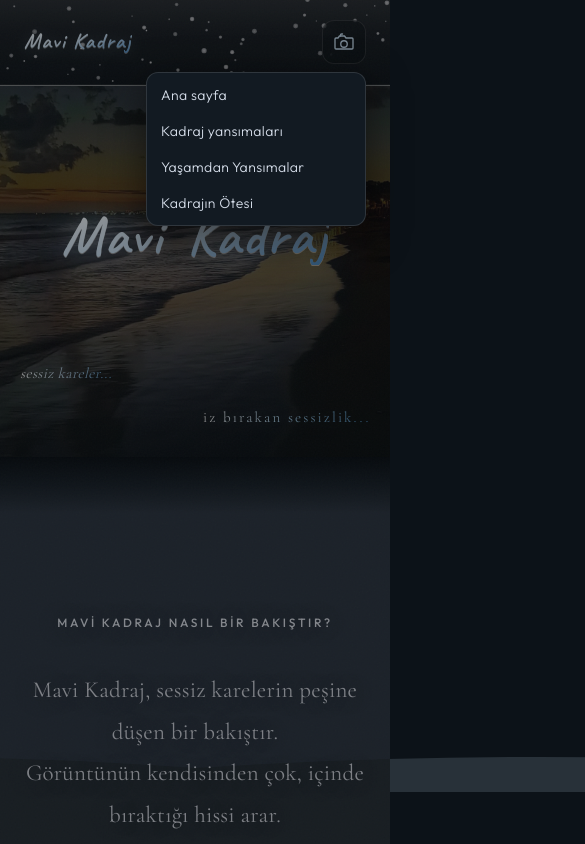
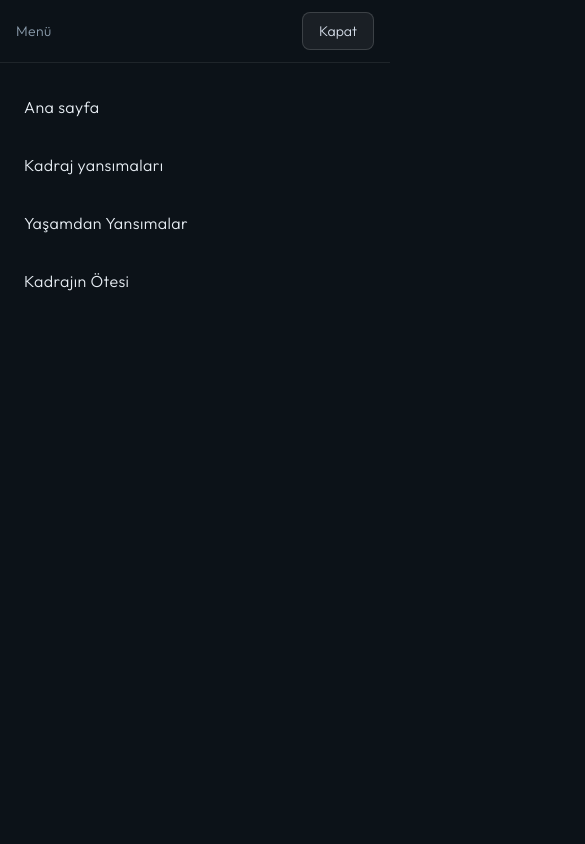
Before and after one commit to mustafa-network-tech/mavi-kadraj, a Next.js app in the folder web/: page / in a window 390 px wide. Both pictures are taken after a click on the button "Menüyü aç". Shown: the top 844 px of the page, 585 px wide, since content can reach past the window. Built offline with nearby package versions, Linux system fonts and the light colour scheme.

Commit message:
fix(mobile): tam ekran standart menü, tek tık, yatay taşma önleme
Made-with: Cursor

```diff
--- a/web/src/app/globals.css
+++ b/web/src/app/globals.css
@@ -19,6 +19,8 @@
 
 html {
   scroll-behavior: smooth;
+  /* Mobilde 100vw / taşan katmanlardan yatay kaydırma (sayfa “kayması”) azaltılır */
+  overflow-x: clip;
 }
 
 body {
--- a/web/src/components/HeaderMobileCameraMenu.tsx
+++ b/web/src/components/HeaderMobileCameraMenu.tsx
@@ -2,12 +2,9 @@
 
 import Link from "next/link";
 import { createPortal } from "react-dom";
-import { useCallback, useEffect, useLayoutEffect, useRef, useState } from "react";
+import { useCallback, useEffect, useState } from "react";
 
-const Z_BACKDROP = 50000;
-const Z_PANEL = 50100;
-/** Aynı dokunuşta hem touch hem sentetik click gelirse menü açılıp hemen kapanmasın */
-const GHOST_CLICK_MS = 450;
+const Z_LAYER = 50000;
 
 const NAV_ITEMS = [
   { href: "/", label: "Ana sayfa" },
@@ -16,53 +13,27 @@ const NAV_ITEMS = [
   { href: "/kadrajin-otesi", label: "Kadrajın Ötesi" },
 ] as const;
 
-function measurePanelPosition(
-  buttonEl: HTMLButtonElement | null
-): { top: number; right: number } | null {
-  if (!buttonEl || typeof window === "undefined") return null;
-  const r = buttonEl.getBoundingClientRect();
-  const vw = document.documentElement.clientWidth;
-  return {
-    top: r.bottom + 8,
-    right: Math.max(12, vw - r.right),
-  };
-}
-
 /**
- * Mobil: kamera ikonuna tıklayınca menü açılır (flaş / ses yok).
- * Portal body’de; iOS hayalet click koruması duruyor.
+ * Mobil: kamera ikonu = normal tam ekran menü. Flaş/ses yok.
+ * Tek `onClick` — touchEnd ile yatay kayma / çift tetiklenme riski yok.
  */
 export function HeaderMobileCameraMenu() {
   const [open, setOpen] = useState(false);
-  const [panelPos, setPanelPos] = useState<{
-    top: number;
-    right: number;
-  } | null>(null);
-  const buttonRef = useRef<HTMLButtonElement>(null);
-  const touchHandledRef = useRef(false);
-  const ghostClickTimerRef = useRef<ReturnType<typeof setTimeout> | null>(null);
+
+  const close = useCallback(() => setOpen(false), []);
+  const toggle = useCallback(() => setOpen((o) => !o), []);
 
   useEffect(() => {
+    if (!open || typeof document === "undefined") return;
+    const prevBody = document.body.style.overflow;
+    const prevHtml = document.documentElement.style.overflow;
+    document.body.style.overflow = "hidden";
+    document.documentElement.style.overflow = "hidden";
     return () => {
-      if (ghostClickTimerRef.current) clearTimeout(ghostClickTimerRef.current);
+      document.body.style.overflow = prevBody;
+      document.documentElement.style.overflow = prevHtml;
     };
-  }, []);
-
-  const reposition = useCallback(() => {
-    const pos = measurePanelPosition(buttonRef.current);
-    if (pos) setPanelPos(pos);
-  }, []);
-
-  useLayoutEffect(() => {
-    if (!open) return;
-    reposition();
-    window.addEventListener("resize", reposition);
-    window.addEventListener("scroll", reposition, true);
-    return () => {
-      window.removeEventListener("resize", reposition);
-      window.removeEventListener("scroll", reposition, true);
-    };
-  }, [open, reposition]);
+  }, [open]);
 
   useEffect(() => {
     if (!open) return;
@@ -73,77 +44,55 @@ export function HeaderMobileCameraMenu() {
     return () => window.removeEventListener("keydown", onKey);
   }, [open]);
 
-  const applyToggle = useCallback(() => {
-    if (open) {
-      setOpen(false);
-      return;
-    }
-    const pos =
-      measurePanelPosition(buttonRef.current) ?? {
-        top: 80,
-        right: 16,
-      };
-    setPanelPos(pos);
-    setOpen(true);
-  }, [open]);
-
-  const onButtonTouchEnd = (e: React.TouchEvent) => {
-    e.stopPropagation();
-    if (ghostClickTimerRef.current) clearTimeout(ghostClickTimerRef.current);
-    touchHandledRef.current = true;
-    applyToggle();
-    ghostClickTimerRef.current = setTimeout(() => {
-      touchHandledRef.current = false;
-      ghostClickTimerRef.current = null;
-    }, GHOST_CLICK_MS);
-  };
-
-  const onButtonClick = (e: React.MouseEvent) => {
-    e.stopPropagation();
-    if (touchHandledRef.current) return;
-    applyToggle();
-  };
-
   const portal =
-    open &&
-    panelPos &&
-    typeof document !== "undefined"
+    open && typeof document !== "undefined"
       ? createPortal(
-          <>
+          <div
+            id="mk-mobile-nav"
+            className="fixed inset-0 box-border flex w-full max-w-full flex-col bg-[#0c1218] md:hidden"
+            style={{
+              zIndex: Z_LAYER,
+              paddingTop: "env(safe-area-inset-top, 0px)",
+              paddingBottom: "env(safe-area-inset-bottom, 0px)",
+              overscrollBehavior: "contain",
+              touchAction: "auto",
+            }}
+            role="dialog"
+            aria-modal="true"
+            aria-label="Site menüsü"
+          >
+            <div className="flex shrink-0 items-center justify-between gap-3 border-b border-white/[0.08] px-4 py-3">
+              <span className="text-sm tracking-wide text-[var(--mk-muted)]">
+                Menü
+              </span>
               <button
                 type="button"
-              aria-label="Menüyü kapat"
-              className="fixed inset-0 bg-black/40"
-              style={{ zIndex: Z_BACKDROP }}
-              onClick={() => setOpen(false)}
-            />
+                onClick={close}
+                className="rounded-lg border border-white/[0.15] bg-white/[0.06] px-4 py-2 text-sm text-[#d4dce8] active:bg-white/[0.1]"
+              >
+                Kapat
+              </button>
+            </div>
             <nav
-              className="fixed w-[min(220px,calc(100vw-1.5rem))] rounded-xl border border-white/[0.12] bg-[#121a22] py-1 shadow-[0_12px_40px_rgba(0,0,0,0.55)]"
-              style={{
-                zIndex: Z_PANEL,
-                top: panelPos.top,
-                right: panelPos.right,
-                maxHeight: "min(70vh, 320px)",
-                overflowY: "auto",
-                WebkitOverflowScrolling: "touch",
-              }}
-              role="menu"
+              className="min-h-0 flex-1 overflow-y-auto overflow-x-hidden px-2 py-4"
               aria-label="Gezinme"
-              onClick={(e) => e.stopPropagation()}
+              style={{ WebkitOverflowScrolling: "touch", overscrollBehavior: "contain" }}
             >
+              <ul className="flex flex-col gap-0.5">
                 {NAV_ITEMS.map((item) => (
+                  <li key={item.href}>
                     <Link
-                  key={item.href}
                       href={item.href}
-                  role="menuitem"
-                  onClick={() => setOpen(false)}
-                  className="block px-3.5 py-2 text-left text-sm tracking-wide text-[#d4dce8] active:bg-white/[0.06]"
+                      onClick={close}
+                      className="block rounded-lg px-4 py-4 text-base tracking-wide text-[#e8eef4] active:bg-white/[0.08]"
                     >
                       {item.label}
                     </Link>
+                  </li>
                 ))}
+              </ul>
             </nav>
-          </>,
+          </div>,
           document.body
         )
       : null;
@@ -151,17 +100,15 @@ export function HeaderMobileCameraMenu() {
   return (
     <>
       {portal}
-
       <div className="relative z-[80] md:hidden">
         <button
-          ref={buttonRef}
           type="button"
-          onTouchEnd={onButtonTouchEnd}
-          onClick={onButtonClick}
+          onClick={toggle}
           aria-expanded={open}
           aria-haspopup="true"
-          aria-label={open ? "Menüyü kapat" : "Menüyü aç — kamera"}
-          className="flex h-11 w-11 shrink-0 cursor-pointer touch-manipulation select-none items-center justify-center rounded-xl border border-white/[0.12] bg-[#0c1218]/40 text-[#c8dff2] backdrop-blur-sm active:scale-[0.97]"
+          aria-controls={open ? "mk-mobile-nav" : undefined}
+          aria-label={open ? "Menüyü kapat" : "Menüyü aç"}
+          className="flex h-11 w-11 shrink-0 cursor-pointer touch-manipulation select-none items-center justify-center rounded-xl border border-white/[0.12] bg-[#0c1218]/40 text-[#c8dff2] backdrop-blur-sm active:bg-white/[0.06]"
         >
           <CameraIcon className="pointer-events-none h-6 w-6" aria-hidden />
         </button>
```
Lines whose indentation alone changed are shown as unchanged.
